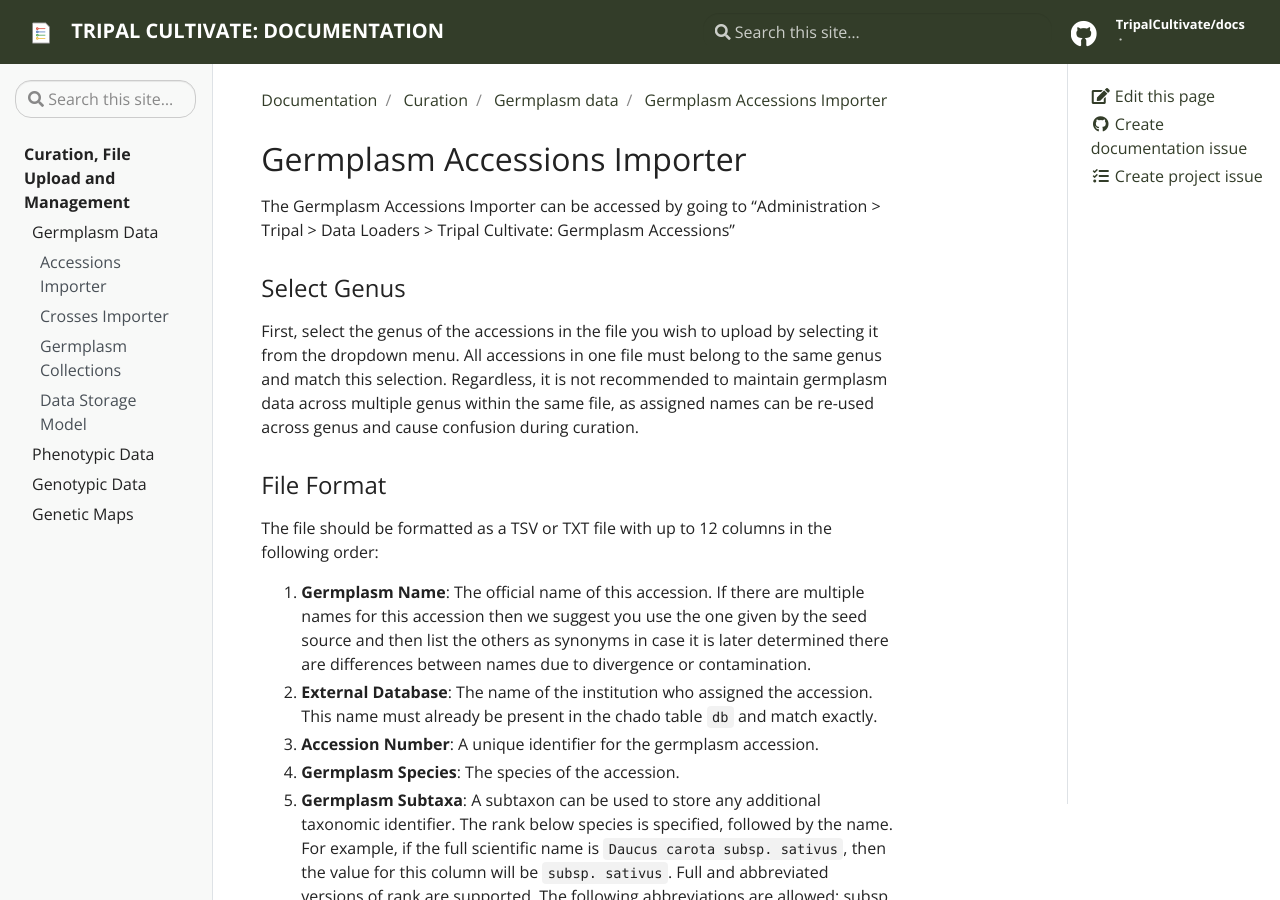
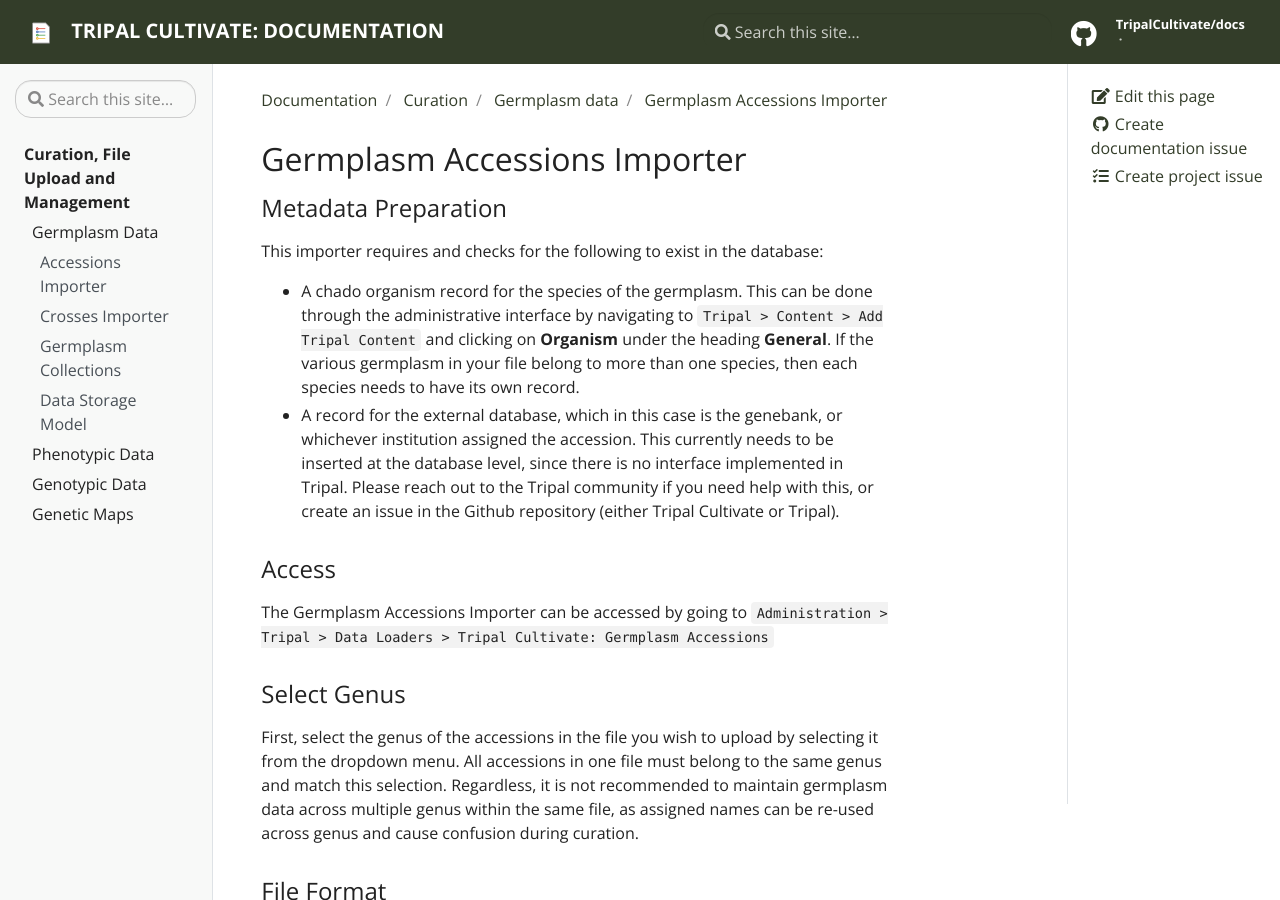
Before and after one commit to TripalCultivate/docs, a Jekyll site: the page built from _docs/curation/germplasm-data/germplasm-accessions-importer.md, in a window 1280 px wide and 900 px high. Built offline with Jekyll 4.4.1, drawn with Linux system fonts in a browser that asks for light colours.

Commit message:
Added new sections to the germplasm accessions importer page

```diff
--- a/_docs/curation/germplasm-data/germplasm-accessions-importer.md
+++ b/_docs/curation/germplasm-data/germplasm-accessions-importer.md
@@ -7,7 +7,14 @@ description: This is documentation pertaining to import of germplasm accessions
 ---
 
 ## Germplasm Accessions Importer
-The Germplasm Accessions Importer can be accessed by going to "Administration > Tripal > Data Loaders > Tripal Cultivate: Germplasm Accessions"
+
+### Metadata Preparation
+This importer requires and checks for the following to exist in the database:
+- A chado organism record for the species of the germplasm. This can be done through the administrative interface by navigating to `Tripal > Content > Add Tripal Content` and clicking on **Organism** under the heading **General**. If the various germplasm in your file belong to more than one species, then each species needs to have its own record.
+- A record for the external database, which in this case is the genebank, or whichever institution assigned the accession. This currently needs to be inserted at the database level, since there is no interface implemented in Tripal. Please reach out to the Tripal community if you need help with this, or create an issue in the Github repository (either Tripal Cultivate or Tripal).
+
+### Access
+The Germplasm Accessions Importer can be accessed by going to `Administration > Tripal > Data Loaders > Tripal Cultivate: Germplasm Accessions`
 
 ### Select Genus
 First, select the genus of the accessions in the file you wish to upload by selecting it from the dropdown menu. All accessions in one file must belong to the same genus and match this selection. Regardless, it is not recommended to maintain germplasm data across multiple genus within the same file, as assigned names can be re-used across genus and cause confusion during curation.
```
Also changed, not shown: _docs/curation/germplasm-data.md (+1 -1 lines), _docs/curation/germplasm-data/data-storage-model.md (+1 -0 lines).
